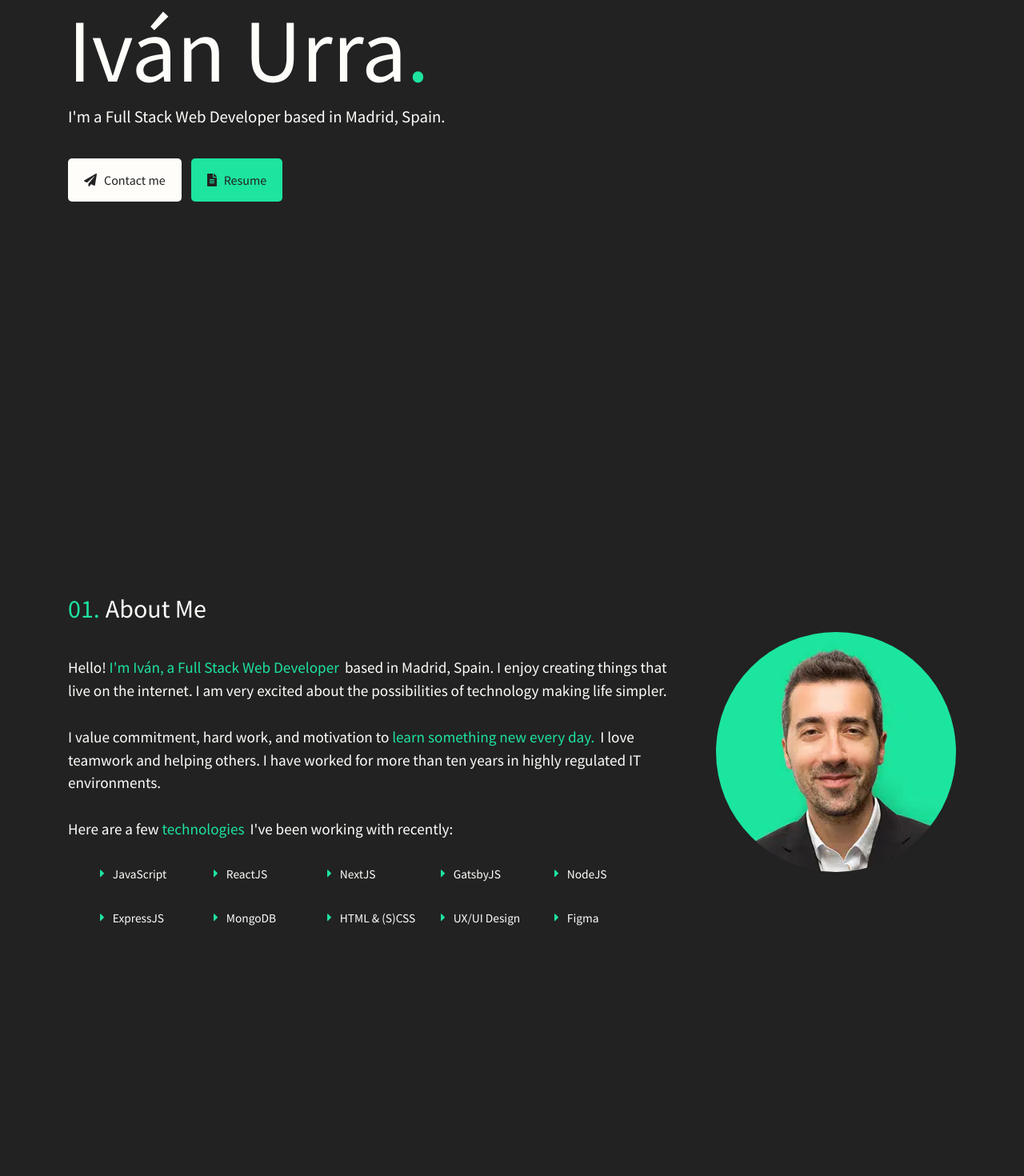
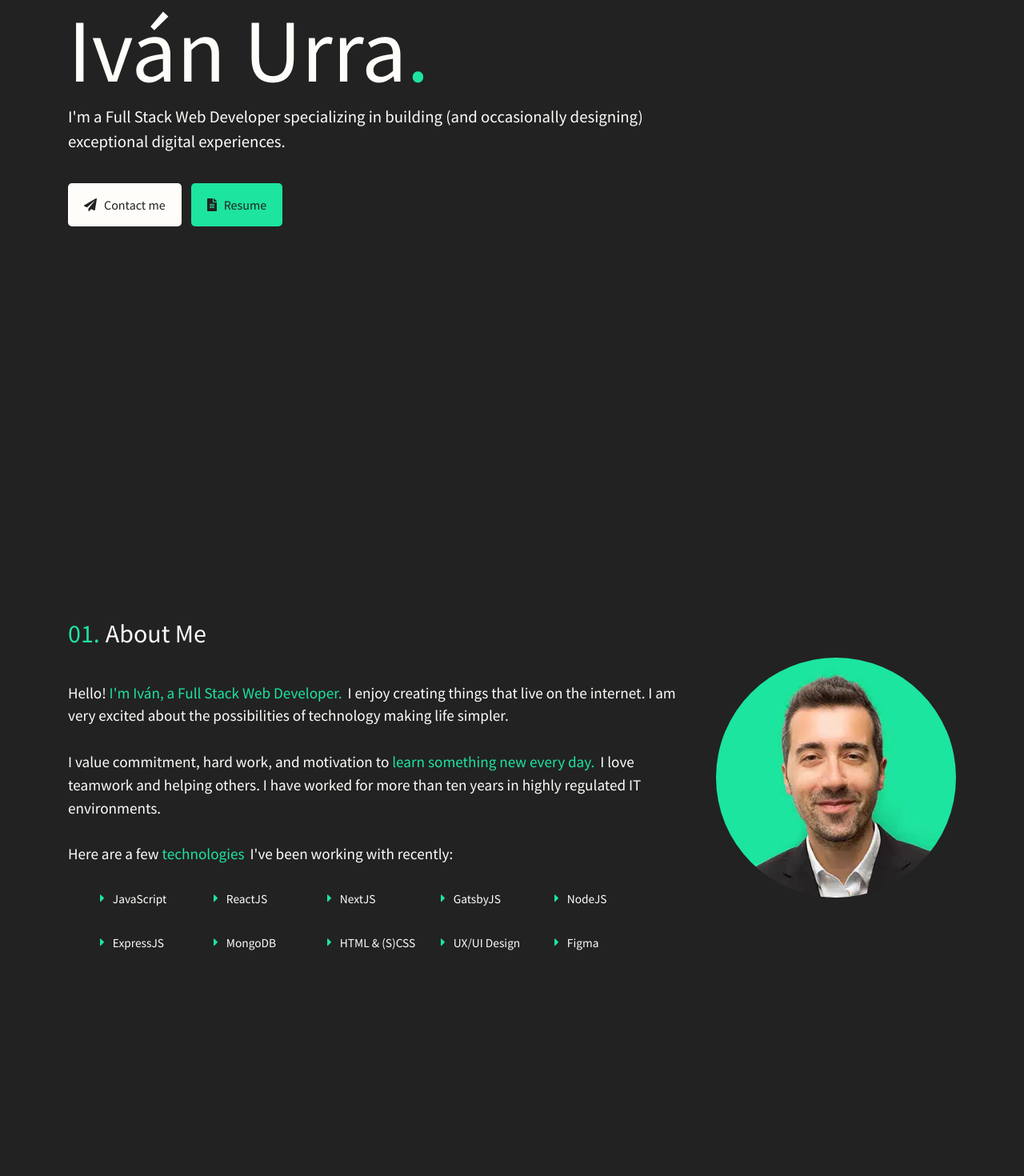
Before and after one commit to ivanurra/portfolio-v1, a Next.js app: page / in a window 1280 px wide. Shown: the part 340-1810 px from the top of the page at 80% size. Built offline with nearby package versions, Linux system fonts and the light colour scheme.

Commit message:
update info

```diff
--- a/pages/about.jsx
+++ b/pages/about.jsx
@@ -79,9 +79,9 @@ export default function About() {
                 <p className="description">
                   Hello!{" "}
                   <span className="color-number">
-                    I'm Iván, a Full Stack Web Developer
+                    I'm Iván, a Full Stack Web Developer.
                   </span>
-                  based in Madrid, Spain. I enjoy creating things that live on
+                  I enjoy creating things that live on
                   the internet. I am very excited about the possibilities of
                   technology making life simpler.
                   <br />
--- a/pages/contact.jsx
+++ b/pages/contact.jsx
@@ -70,7 +70,7 @@ export default function Contact() {
               </h1>
             </motion.div>
 
-            <p className="description-contact">
+            <p className="description-contact col-xl-8 pl-0">
               My inbox is always open. Feel free to reach out if you're looking
               for a developer, have a question, or just want to say hi. I'll try
               my best to get back to you!
--- a/pages/index.jsx
+++ b/pages/index.jsx
@@ -60,9 +60,11 @@ export default function Home() {
             <h1 className="myName">
               Iván Urra<span className="color-number">.</span>
             </h1>
-            <p className="myName-description">
-              I'm a Full Stack Web Developer based in Madrid, Spain.
-            </p>
+            <div className="col-xl-8 pl-0">
+              <p className="myName-description">
+                I'm a Full Stack Web Developer specializing in building (and occasionally designing) exceptional digital experiences.
+              </p>
+            </div>
             <a href="mailto:ivan.urra.dev@gmail.com" className="cta">
               <i className="fas fa-paper-plane"></i>Contact me
             </a>
--- a/styles/app.scss
+++ b/styles/app.scss
@@ -101,6 +101,7 @@ a[href] {
 
 		.myName-description{
 			font-size: 1.3em;
+			padding-left: 0px;
 		}
 
 		.description {
```
